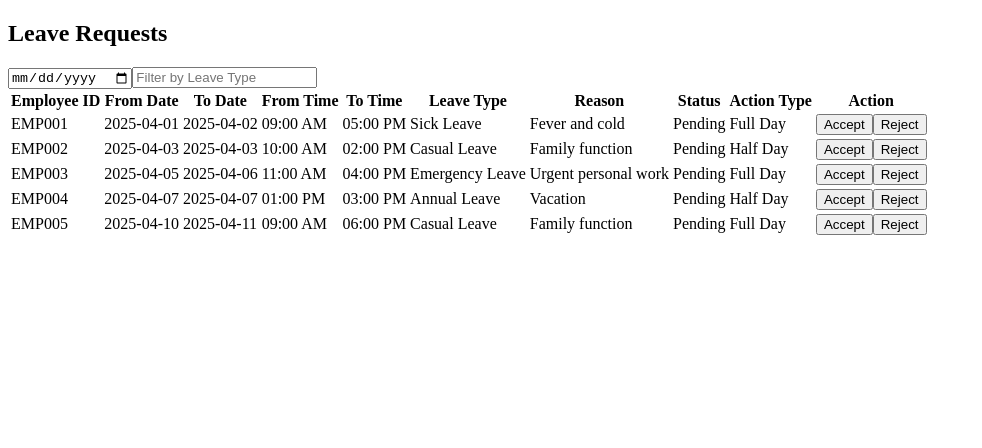
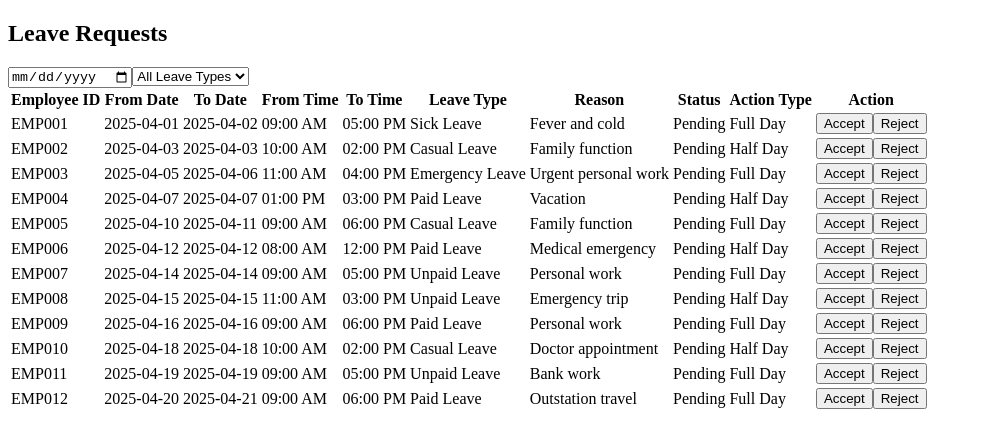
Before and after one commit to MuniPanugothu01/Leave-Management, a React (Vite) app: page / in a window 1280 px wide. Shown: the top 448 px of the page, without its empty margins (0-982 px from the left). Built offline with nearby package versions, Linux system fonts and the light colour scheme.

Commit message:
changed the code in to added the leave types in place of search functionlity

```diff
--- a/src/LeaveRequest.jsx
+++ b/src/LeaveRequest.jsx
@@ -1,3 +1,101 @@
+// import { useState } from "react";
+// import leaveRequestsData from "./db";
+
+// export default function LeaveRequestComponent() {
+//   const [data, setData] = useState(leaveRequestsData);
+//   const [dateFilter, setDateFilter] = useState("");
+//   const [leaveTypeFilter, setLeaveTypeFilter] = useState("");
+
+//   console.log(data, "data list from db.josn");
+//   console.log(leaveRequestsData, "muni");
+
+//   const handleAction = (id, status) => {
+//     setData((prevData) =>
+//       prevData.map((item) =>
+//         item.LeaveID === id ? { ...item, Status: status } : item
+//       )
+//     );
+//   };
+
+//   const filteredData = data.filter((item) => {
+//     return (
+//       (dateFilter === "" || item.FromDate === dateFilter) &&
+//       (leaveTypeFilter === "" ||
+//         item.LeaveType.toLowerCase().includes(leaveTypeFilter.toLowerCase()))
+//     );
+//   });
+
+//   return (
+//     <div className="p-4">
+//       <h2 className="text-xl font-bold mb-4">Leave Requests</h2>
+//       <div className="flex gap-4 mb-4">
+//         <input
+//           type="date"
+//           className="border p-2"
+//           value={dateFilter}
+//           onChange={(e) => setDateFilter(e.target.value)}
+//         />
+//         <input
+//           type="text"
+//           placeholder="Filter by Leave Type"
+//           className="border p-2"
+//           value={leaveTypeFilter}
+//           onChange={(e) => setLeaveTypeFilter(e.target.value)}
+//         />
+//       </div>
+//       <table className="w-full border-collapse border">
+//         <thead>
+//           <tr className="bg-gray-200">
+//             <th className="border p-2">Employee ID</th>
+//             <th className="border p-2">From Date</th>
+//             <th className="border p-2">To Date</th>
+//             <th className="border p-2">From Time</th>
+//             <th className="border p-2">To Time</th>
+//             <th className="border p-2">Leave Type</th>
+//             <th className="border p-2">Reason</th>
+//             <th className="border p-2">Status</th>
+//             <th className="border p-2">Action Type</th>
+//             <th className="border p-2">Action</th>
+//           </tr>
+//         </thead>
+//         <tbody>
+//           {filteredData.map((item) => (
+//             <tr key={item.LeaveID} className="border">
+//               <td className="border p-2">{item.EmployeeID}</td>
+//               <td className="border p-2">{item.FromDate}</td>
+//               <td className="border p-2">{item.ToDate}</td>
+//               <td className="border p-2">{item.FromTime}</td>
+//               <td className="border p-2">{item.ToTime}</td>
+//               <td className="border p-2">{item.LeaveType || "N/A"}</td>
+//               <td className="border p-2">{item.Reason}</td>
+//               <td className="border p-2">{item.Status}</td>
+//               <td className="border p-2">{item.ActionType}</td>
+//               <td className="border p-2">
+//                 {item.Status === "Pending" && (
+//                   <>
+//                     <button
+//                       className="bg-green-500 text-white px-2 py-1 mr-2"
+//                       onClick={() => handleAction(item.LeaveID, "Accepted")}
+//                     >
+//                       Accept
+//                     </button>
+//                     <button
+//                       className="bg-red-500 text-white px-2 py-1"
+//                       onClick={() => handleAction(item.LeaveID, "Rejected")}
+//                     >
+//                       Reject
+//                     </button>
+//                   </>
+//                 )}
+//               </td>
+//             </tr>
+//           ))}
+//         </tbody>
+//       </table>
+//     </div>
+//   );
+// }
+
 import { useState } from "react";
 import leaveRequestsData from "./db";
 
@@ -5,9 +103,6 @@ export default function LeaveRequestComponent() {
   const [data, setData] = useState(leaveRequestsData);
   const [dateFilter, setDateFilter] = useState("");
   const [leaveTypeFilter, setLeaveTypeFilter] = useState("");
-
-  console.log(data, "data list from db.josn");
-  console.log(leaveRequestsData, "muni");
 
   const handleAction = (id, status) => {
     setData((prevData) =>
@@ -20,8 +115,7 @@ export default function LeaveRequestComponent() {
   const filteredData = data.filter((item) => {
     return (
       (dateFilter === "" || item.FromDate === dateFilter) &&
-      (leaveTypeFilter === "" ||
-        item.LeaveType.toLowerCase().includes(leaveTypeFilter.toLowerCase()))
+      (leaveTypeFilter === "" || item.LeaveType === leaveTypeFilter)
     );
   });
 
@@ -29,20 +123,27 @@ export default function LeaveRequestComponent() {
     <div className="p-4">
       <h2 className="text-xl font-bold mb-4">Leave Requests</h2>
       <div className="flex gap-4 mb-4">
+        {/* Date Filter */}
         <input
           type="date"
           className="border p-2"
           value={dateFilter}
           onChange={(e) => setDateFilter(e.target.value)}
         />
-        <input
-          type="text"
-          placeholder="Filter by Leave Type"
+
+        {/* Dropdown for Leave Type Filter */}
+        <select
           className="border p-2"
           value={leaveTypeFilter}
           onChange={(e) => setLeaveTypeFilter(e.target.value)}
-        />
+        >
+          <option value="">All Leave Types</option>
+          <option value="Casual Leave">Casual Leave</option>
+          <option value="Paid Leave">Paid Leave</option>
+          <option value="Unpaid Leave">Unpaid Leave</option>
+        </select>
       </div>
+
       <table className="w-full border-collapse border">
         <thead>
           <tr className="bg-gray-200">
--- a/src/db.js
+++ b/src/db.js
@@ -1,3 +1,68 @@
+// const leaveRequests = [
+//   {
+//     LeaveID: 1,
+//     EmployeeID: "EMP001",
+//     FromDate: "2025-04-01",
+//     ToDate: "2025-04-02",
+//     FromTime: "09:00 AM",
+//     ToTime: "05:00 PM",
+//     LeaveType: "Sick Leave",
+//     Reason: "Fever and cold",
+//     Status: "Pending",
+//     ActionType: "Full Day",
+//   },
+//   {
+//     LeaveID: 2,
+//     EmployeeID: "EMP002",
+//     FromDate: "2025-04-03",
+//     ToDate: "2025-04-03",
+//     FromTime: "10:00 AM",
+//     ToTime: "02:00 PM",
+//     LeaveType: "Casual Leave",
+//     Reason: "Family function",
+//     Status: "Pending",
+//     ActionType: "Half Day",
+//   },
+//   {
+//     LeaveID: 3,
+//     EmployeeID: "EMP003",
+//     FromDate: "2025-04-05",
+//     ToDate: "2025-04-06",
+//     FromTime: "11:00 AM",
+//     ToTime: "04:00 PM",
+//     LeaveType: "Emergency Leave",
+//     Reason: "Urgent personal work",
+//     Status: "Pending",
+//     ActionType: "Full Day",
+//   },
+//   {
+//     LeaveID: 4,
+//     EmployeeID: "EMP004",
+//     FromDate: "2025-04-07",
+//     ToDate: "2025-04-07",
+//     FromTime: "01:00 PM",
+//     ToTime: "03:00 PM",
+//     LeaveType: "Annual Leave",
+//     Reason: "Vacation",
+//     Status: "Pending",
+//     ActionType: "Half Day",
+//   },
+//   {
+//     LeaveID: 5,
+//     EmployeeID: "EMP005",
+//     FromDate: "2025-04-10",
+//     ToDate: "2025-04-11",
+//     FromTime: "09:00 AM",
+//     ToTime: "06:00 PM",
+//     LeaveType: "Casual Leave",
+//     Reason: "Family function",
+//     Status: "Pending",
+//     ActionType: "Full Day",
+//   },
+// ];
+
+// export default leaveRequests;
+
 const leaveRequests = [
   {
     LeaveID: 1,
@@ -42,7 +107,7 @@ const leaveRequests = [
     ToDate: "2025-04-07",
     FromTime: "01:00 PM",
     ToTime: "03:00 PM",
-    LeaveType: "Annual Leave",
+    LeaveType: "Paid Leave",
     Reason: "Vacation",
     Status: "Pending",
     ActionType: "Half Day",
@@ -59,6 +124,90 @@ const leaveRequests = [
     Status: "Pending",
     ActionType: "Full Day",
   },
+  {
+    LeaveID: 6,
+    EmployeeID: "EMP006",
+    FromDate: "2025-04-12",
+    ToDate: "2025-04-12",
+    FromTime: "08:00 AM",
+    ToTime: "12:00 PM",
+    LeaveType: "Paid Leave",
+    Reason: "Medical emergency",
+    Status: "Pending",
+    ActionType: "Half Day",
+  },
+  {
+    LeaveID: 7,
+    EmployeeID: "EMP007",
+    FromDate: "2025-04-14",
+    ToDate: "2025-04-14",
+    FromTime: "09:00 AM",
+    ToTime: "05:00 PM",
+    LeaveType: "Unpaid Leave",
+    Reason: "Personal work",
+    Status: "Pending",
+    ActionType: "Full Day",
+  },
+  {
+    LeaveID: 8,
+    EmployeeID: "EMP008",
+    FromDate: "2025-04-15",
+    ToDate: "2025-04-15",
+    FromTime: "11:00 AM",
+    ToTime: "03:00 PM",
+    LeaveType: "Unpaid Leave",
+    Reason: "Emergency trip",
+    Status: "Pending",
+    ActionType: "Half Day",
+  },
+  {
+    LeaveID: 9,
+    EmployeeID: "EMP009",
+    FromDate: "2025-04-16",
+    ToDate: "2025-04-16",
+    FromTime: "09:00 AM",
+    ToTime: "06:00 PM",
+    LeaveType: "Paid Leave",
+    Reason: "Personal work",
+    Status: "Pending",
+    ActionType: "Full Day",
+  },
+  {
+    LeaveID: 10,
+    EmployeeID: "EMP010",
+    FromDate: "2025-04-18",
+    ToDate: "2025-04-18",
+    FromTime: "10:00 AM",
+    ToTime: "02:00 PM",
+    LeaveType: "Casual Leave",
+    Reason: "Doctor appointment",
+    Status: "Pending",
+    ActionType: "Half Day",
+  },
+  {
+    LeaveID: 11,
+    EmployeeID: "EMP011",
+    FromDate: "2025-04-19",
+    ToDate: "2025-04-19",
+    FromTime: "09:00 AM",
+    ToTime: "05:00 PM",
+    LeaveType: "Unpaid Leave",
+    Reason: "Bank work",
+    Status: "Pending",
+    ActionType: "Full Day",
+  },
+  {
+    LeaveID: 12,
+    EmployeeID: "EMP012",
+    FromDate: "2025-04-20",
+    ToDate: "2025-04-21",
+    FromTime: "09:00 AM",
+    ToTime: "06:00 PM",
+    LeaveType: "Paid Leave",
+    Reason: "Outstation travel",
+    Status: "Pending",
+    ActionType: "Full Day",
+  },
 ];
 
 export default leaveRequests;
```
